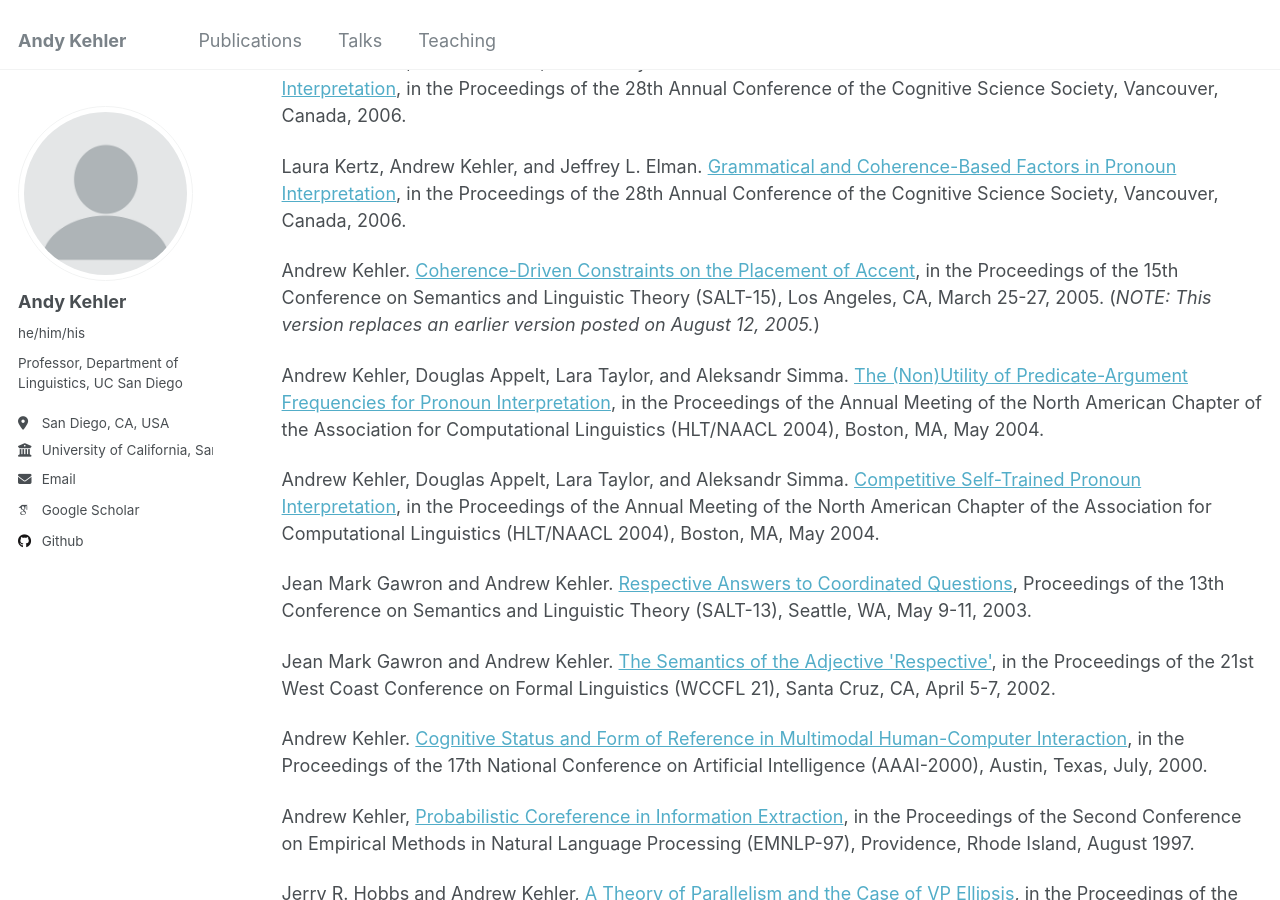
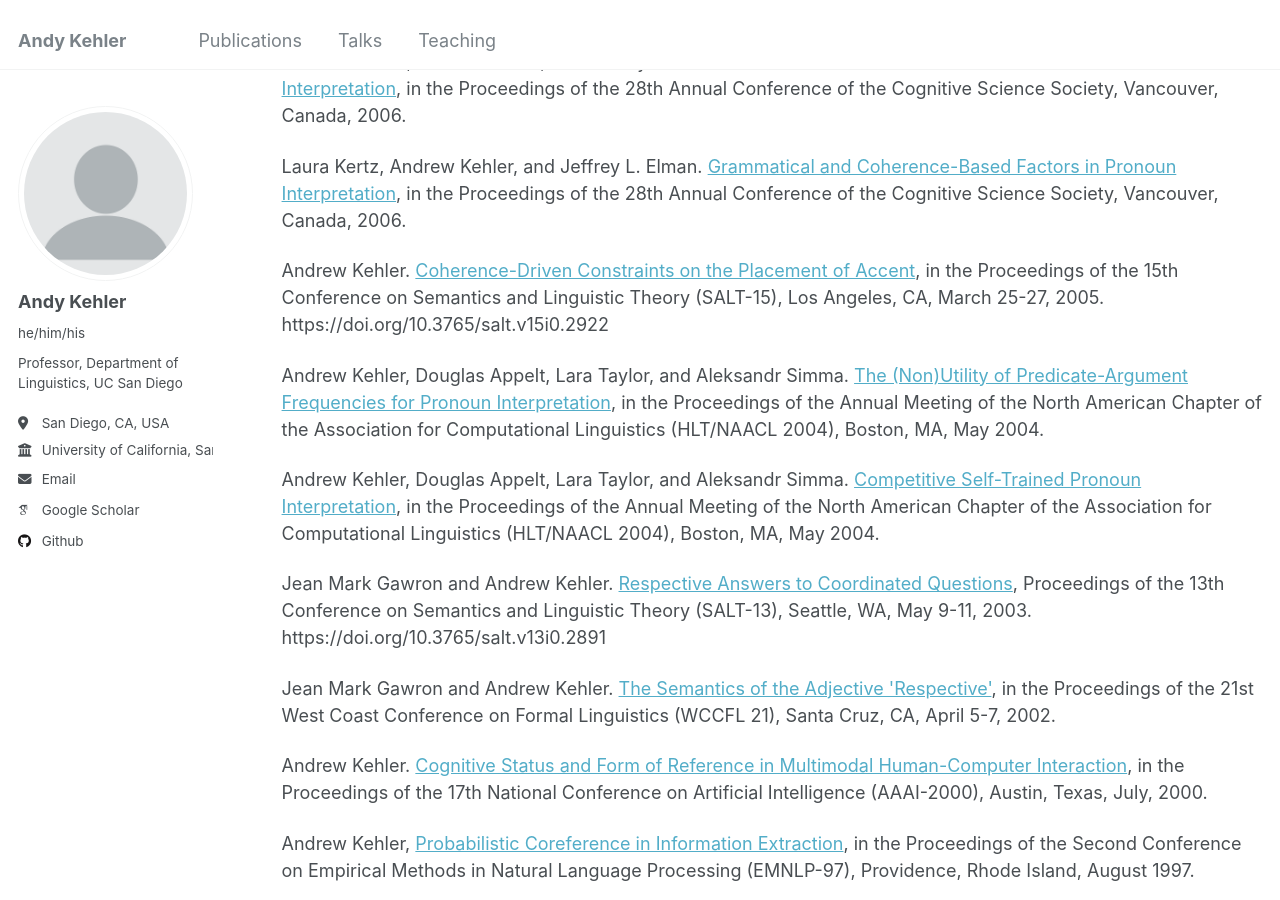
Before and after one commit to akehler/akehler.github.io, a Jekyll site: the page built from _pages/publications.html, in a window 1280 px wide and 900 px high, scrolled down 5066 px. Built offline with Jekyll 4.4.1, drawn with Linux system fonts in a browser that asks for light colours; some web fonts are replaced; part of the change alters nothing that is shown.

Commit message:
Update publications.html

```diff
--- a/_pages/publications.html
+++ b/_pages/publications.html
@@ -395,11 +395,10 @@ Proceedings of the 28th Annual Conference of the Cognitive Science
 Society, Vancouver, Canada, 2006.
 <p>
 
-Andrew Kehler.  <a href="Papers/Kehler-SALT15-Final-revised.pdf">Coherence-Driven Constraints on the Placement of
+Andrew Kehler.  <a href="https://journals.linguisticsociety.org/proceedings/index.php/SALT/article/view/2922">Coherence-Driven Constraints on the Placement of
 Accent</a>, in the Proceedings of the 15th
 Conference on Semantics and Linguistic Theory (SALT-15), Los Angeles,
-CA, March 25-27, 2005.  (<I>NOTE: This version replaces an earlier
-version posted on August 12, 2005.</I>)
+CA, March 25-27, 2005.  https://doi.org/10.3765/salt.v15i0.2922
 <p>
 
 Andrew Kehler, Douglas Appelt, Lara Taylor, and Aleksandr Simma.  <a
@@ -418,9 +417,9 @@ Computational Linguistics (HLT/NAACL 2004), Boston, MA, May 2004.
 
 Jean Mark Gawron and Andrew Kehler.
 <a
-href="Papers/GawronKehler-SALT-2003.pdf">Respective Answers to Coordinated Questions</a>,
+href="https://journals.linguisticsociety.org/proceedings/index.php/SALT/article/view/2891">Respective Answers to Coordinated Questions</a>,
 Proceedings of the 13th Conference on Semantics and
-Linguistic Theory (SALT-13), Seattle, WA, May 9-11, 2003.
+Linguistic Theory (SALT-13), Seattle, WA, May 9-11, 2003. https://doi.org/10.3765/salt.v13i0.2891
 <p>
 
 Jean Mark Gawron and Andrew Kehler.  <a
@@ -435,14 +434,14 @@ the 17th National Conference on Artificial Intelligence (AAAI-2000),
 Austin, Texas, July, 2000.
 <p>
 
-Andrew Kehler, <a href="Papers/Kehler-EMNLP-1997.pdf">
+Andrew Kehler, <a href="https://aclanthology.org/W97-0319/">
 Probabilistic Coreference in Information Extraction</a>,
 in the Proceedings of the Second Conference on Empirical
 Methods in Natural Language Processing (EMNLP-97), Providence, Rhode
 Island, August 1997.
 <P>
 
-Jerry R. Hobbs and Andrew Kehler, <a href="HobbsKehler-ACL-1997.pdf">
+Jerry R. Hobbs and Andrew Kehler, <a href="https://aclanthology.org/P97-1051/">
 	A Theory of Parallelism and the
 Case of VP Ellipsis</a>, in the Proceedings of the
 35th Annual Meeting of the Association for Computational Linguistics
```
